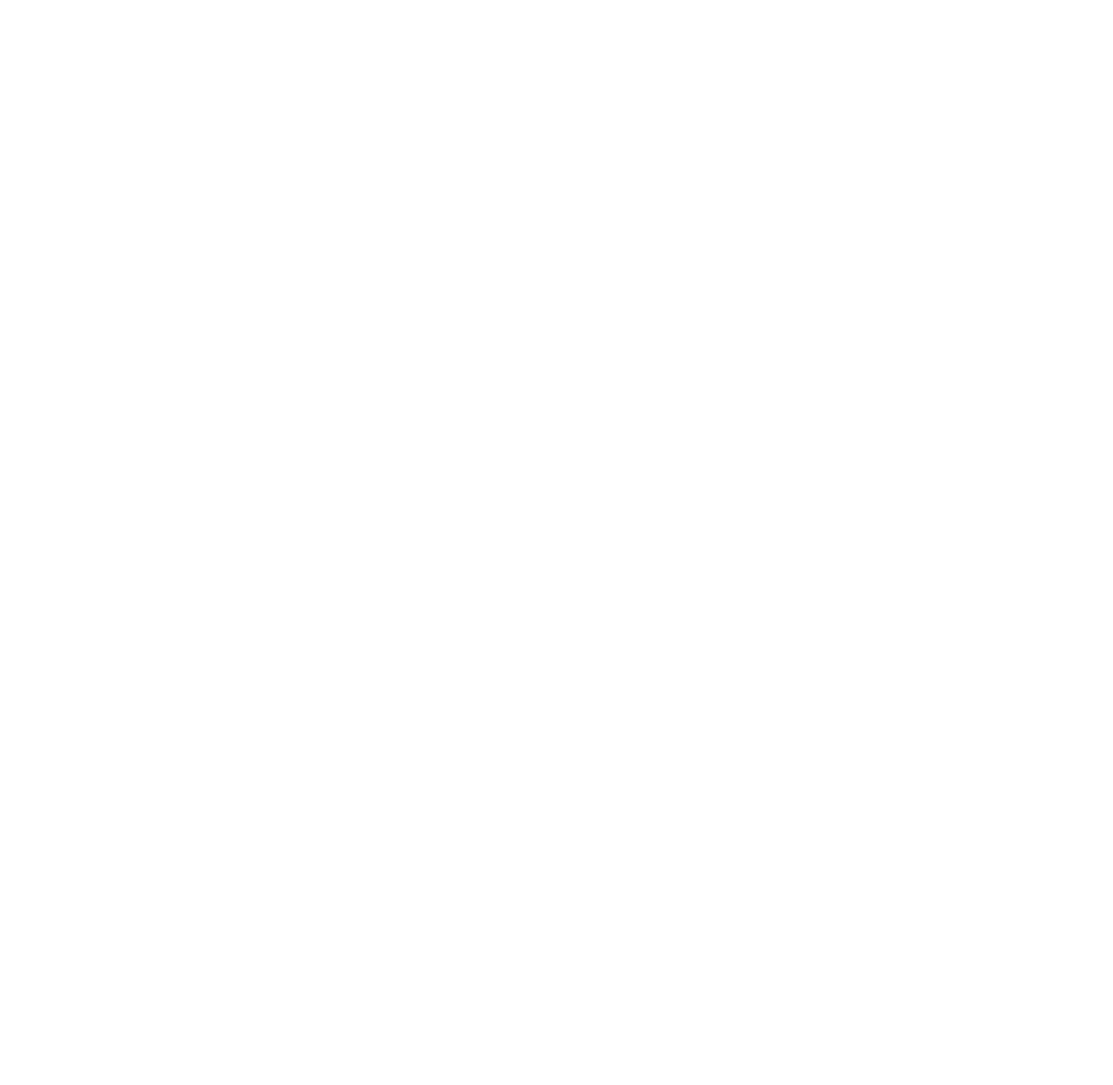
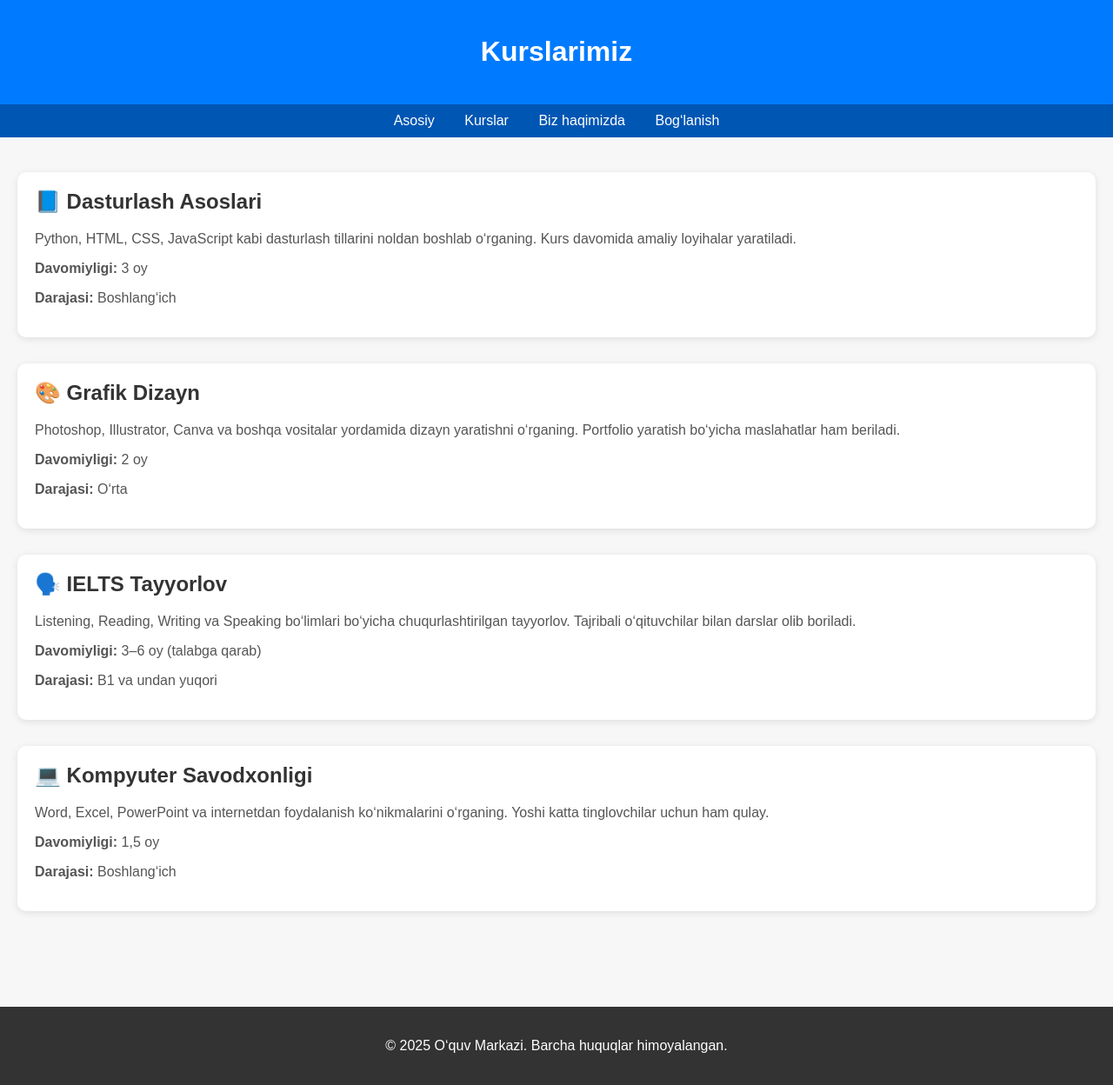
Before and after one commit to Dilmurod0930/Django_Html_Loyixa2, a Django app: page /kurs in a window 1280 px wide. Before the commit the page is empty. Shown: the whole page at 87% size. Before the commit the page ends 800 px from the top, so only its background shows below. Run offline with Django 5.2, Linux system fonts and the light colour scheme.

Commit message:
Kurslar  Page   Tayyor  Asosiy  Home Page  kamchiligi  to'g'rilandi

```diff
--- a/Html_Django_Prayekt/Home_App/templates/about.html
+++ b/Html_Django_Prayekt/Home_App/templates/about.html
@@ -66,10 +66,10 @@
     </header>
 
     <nav>
-        <a href="{% url home%}">Asosiy</a>
-        <a href="{% url kurs%}">Kurslar</a>
+        <a href="{% url 'home'%}">Asosiy</a>
+        <a href="{% url 'kurs'%}">Kurslar</a>
         <a href="#">Biz haqimizda</a>
-        <a href="{% url contact%}">Bog‘lanish</a>
+        <a href="{% url 'contact'%}">Bog‘lanish</a>
     </nav>
 
     <div class="container">
--- a/Html_Django_Prayekt/Home_App/templates/home.html
+++ b/Html_Django_Prayekt/Home_App/templates/home.html
@@ -35,7 +35,7 @@
             background-image: url('https://via.placeholder.com/1200x400');
             background-size: cover;
             background-position: center;
-            color: white;
+            color: black;
             padding: 100px 20px;
             text-align: center;
         }
--- a/Html_Django_Prayekt/Home_App/templates/kurs.html
+++ b/Html_Django_Prayekt/Home_App/templates/kurs.html
@@ -1,10 +1,106 @@
 <!DOCTYPE html>
-<html lang="en">
+<html lang="uz">
 <head>
     <meta charset="UTF-8">
-    <title>Title</title>
+    <meta name="viewport" content="width=device-width, initial-scale=1.0">
+    <title>Kurslar - O‘quv Markazi</title>
+    <style>
+        body {
+            font-family: Arial, sans-serif;
+            margin: 0;
+            background-color: #f7f7f7;
+        }
+        header {
+            background-color: #007bff;
+            color: white;
+            padding: 20px;
+            text-align: center;
+        }
+        nav {
+            background: #0056b3;
+            text-align: center;
+            padding: 10px 0;
+        }
+        nav a {
+            color: white;
+            margin: 0 15px;
+            text-decoration: none;
+        }
+        nav a:hover {
+            text-decoration: underline;
+        }
+        .container {
+            padding: 40px 20px;
+        }
+        .course {
+            background: white;
+            padding: 20px;
+            border-radius: 10px;
+            margin-bottom: 30px;
+            box-shadow: 0 2px 8px rgba(0,0,0,0.1);
+        }
+        .course h2 {
+            margin-top: 0;
+            color: #333;
+        }
+        .course p {
+            color: #555;
+        }
+        footer {
+            background: #333;
+            color: white;
+            text-align: center;
+            padding: 20px;
+            margin-top: 40px;
+        }
+    </style>
 </head>
 <body>
 
+    <header>
+        <h1>Kurslarimiz</h1>
+    </header>
+
+    <nav>
+        <a href="{% url 'home'%}">Asosiy</a>
+        <a href="#">Kurslar</a>
+        <a href="{% url 'about'%}">Biz haqimizda</a>
+        <a href="{% url 'contact'%}">Bog‘lanish</a>
+    </nav>
+
+    <div class="container">
+        <div class="course">
+            <h2>📘 Dasturlash Asoslari</h2>
+            <p>Python, HTML, CSS, JavaScript kabi dasturlash tillarini noldan boshlab o‘rganing. Kurs davomida amaliy loyihalar yaratiladi.</p>
+            <p><strong>Davomiyligi:</strong> 3 oy</p>
+            <p><strong>Darajasi:</strong> Boshlang‘ich</p>
+        </div>
+
+        <div class="course">
+            <h2>🎨 Grafik Dizayn</h2>
+            <p>Photoshop, Illustrator, Canva va boshqa vositalar yordamida dizayn yaratishni o‘rganing. Portfolio yaratish bo‘yicha maslahatlar ham beriladi.</p>
+            <p><strong>Davomiyligi:</strong> 2 oy</p>
+            <p><strong>Darajasi:</strong> O‘rta</p>
+        </div>
+
+        <div class="course">
+            <h2>🗣️ IELTS Tayyorlov</h2>
+            <p>Listening, Reading, Writing va Speaking bo‘limlari bo‘yicha chuqurlashtirilgan tayyorlov. Tajribali o‘qituvchilar bilan darslar olib boriladi.</p>
+            <p><strong>Davomiyligi:</strong> 3–6 oy (talabga qarab)</p>
+            <p><strong>Darajasi:</strong> B1 va undan yuqori</p>
+        </div>
+
+        <div class="course">
+            <h2>💻 Kompyuter Savodxonligi</h2>
+            <p>Word, Excel, PowerPoint va internetdan foydalanish ko‘nikmalarini o‘rganing. Yoshi katta tinglovchilar uchun ham qulay.</p>
+            <p><strong>Davomiyligi:</strong> 1,5 oy</p>
+            <p><strong>Darajasi:</strong> Boshlang‘ich</p>
+        </div>
+    </div>
+
+    <footer>
+        <p>&copy; 2025 O‘quv Markazi. Barcha huquqlar himoyalangan.</p>
+    </footer>
+
 </body>
 </html>
```
